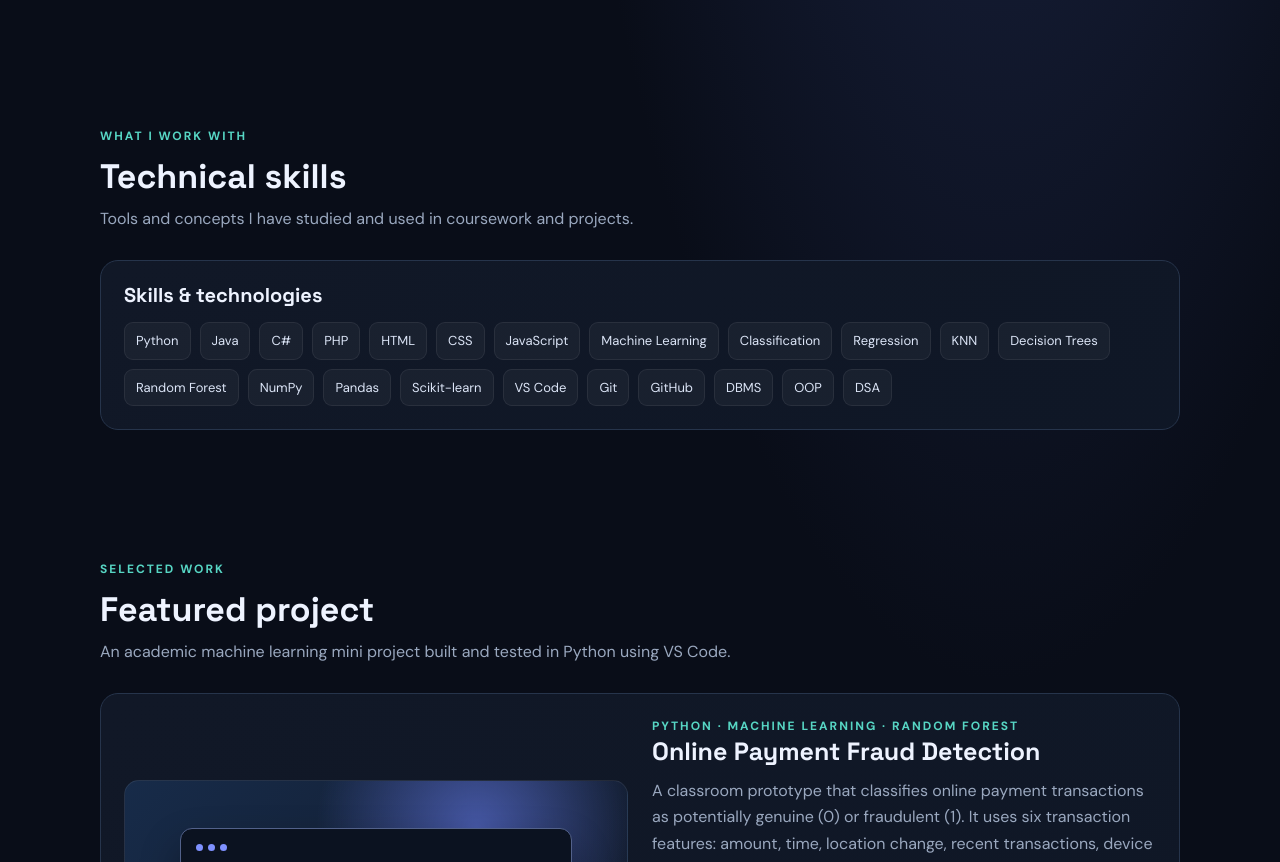
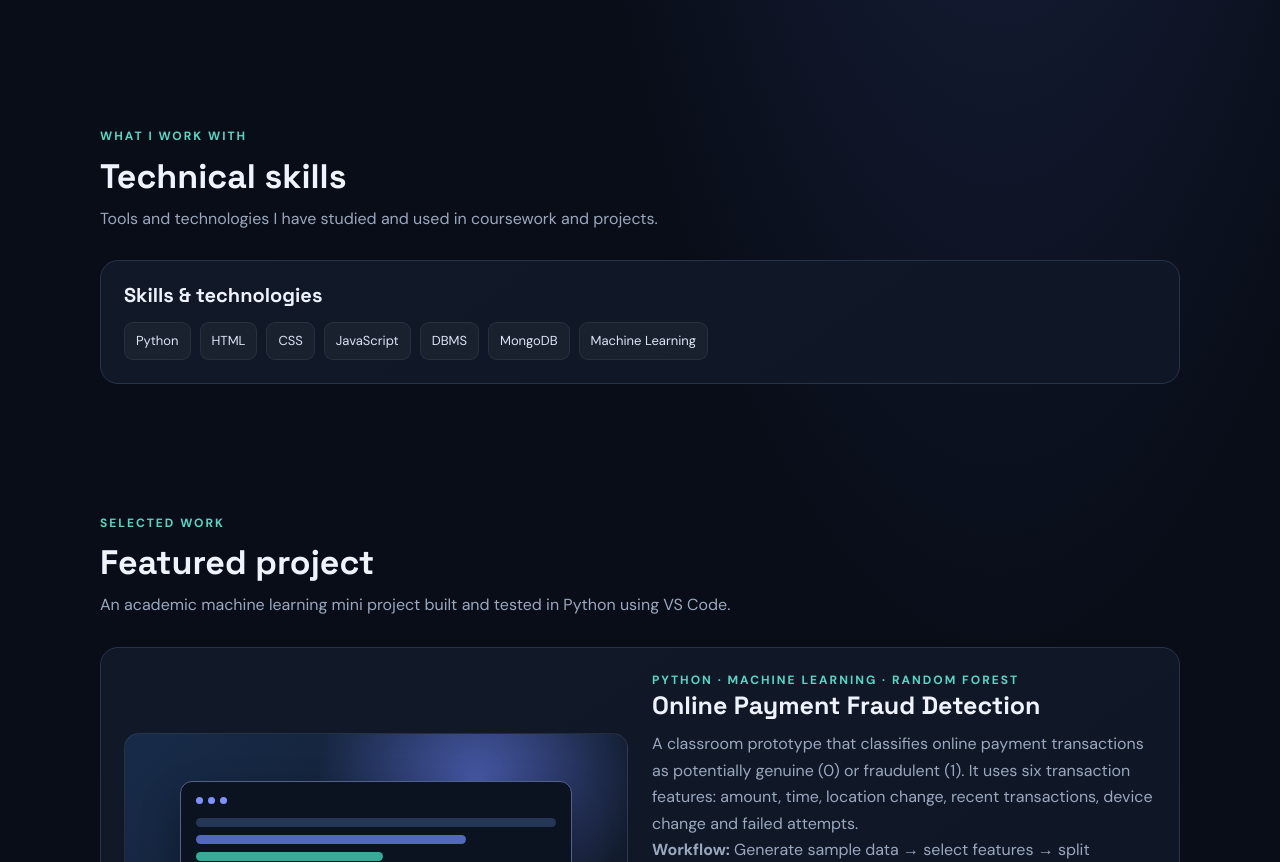
Before and after one commit to thajjumul/thajjumul.github.io, a plain HTML site: page index.html in a window 1280 px wide. Shown: the part 1045-1907 px from the top of the page. Drawn offline with Linux system fonts and the light colour scheme.

Commit message:
Revise skills section and update technologies listed
Updated the skills section to include new technologies and reorganized the content for clarity.

```diff
--- a/index.html
+++ b/index.html
@@ -40,7 +40,26 @@ footer{padding:30px 0;border-top:1px solid var(--line);color:var(--muted);font-s
 <aside class="profile-card"><div class="avatar">T</div><h3>Thajjumul</h3><p>B.Tech CSE — AI &amp; ML</p><div class="mini-stats"><div class="stat"><strong>8.26</strong><small>CGPA</small></div><div class="stat"><strong>2028</strong><small>Graduation</small></div></div></aside>
 </header>
 <section id="about"><div class="section-head"><div class="eyebrow">A little about me</div><h2>Building my skills, one project at a time.</h2><p>Currently in my 3rd year (5th semester) at Uttaranchal University, Dehradun. I’m focused on strengthening my technical foundation and growing as a software and AI/ML professional.</p></div><div class="about-grid"><div class="panel"><h3>Education</h3><div class="education"><h3>Bachelor of Technology</h3><p>Computer Science Engineering — AI &amp; ML<br>Uttaranchal University, Dehradun<br>3rd Year · 5th Semester · CGPA 8.26<br>Expected graduation: 2028</p></div></div><div class="panel"><h3>Career interests</h3><p>Software Development · Artificial Intelligence · Machine Learning · Data Science · Python Development</p></div></div></section>
-<section id="skills"><div class="section-head"><div class="eyebrow">What I work with</div><h2>Technical skills</h2><p>Tools and concepts I have studied and used in coursework and projects.</p></div><div class="panel"><h3>Skills &amp; technologies</h3><div class="skill-list"><span class="tag">Python</span><span class="tag">Java</span><span class="tag">C#</span><span class="tag">PHP</span><span class="tag">HTML</span><span class="tag">CSS</span><span class="tag">JavaScript</span><span class="tag">Machine Learning</span><span class="tag">Classification</span><span class="tag">Regression</span><span class="tag">KNN</span><span class="tag">Decision Trees</span><span class="tag">Random Forest</span><span class="tag">NumPy</span><span class="tag">Pandas</span><span class="tag">Scikit-learn</span><span class="tag">VS Code</span><span class="tag">Git</span><span class="tag">GitHub</span><span class="tag">DBMS</span><span class="tag">OOP</span><span class="tag">DSA</span></div></div></section>
+
+<section id="skills">
+  <div class="section-head">
+    <div class="eyebrow">What I work with</div>
+    <h2>Technical skills</h2>
+    <p>Tools and technologies I have studied and used in coursework and projects.</p>
+  </div>
+  <div class="panel">
+    <h3>Skills &amp; technologies</h3>
+    <div class="skill-list">
+      <span class="tag">Python</span>
+      <span class="tag">HTML</span>
+      <span class="tag">CSS</span>
+      <span class="tag">JavaScript</span>
+      <span class="tag">DBMS</span>
+      <span class="tag">MongoDB</span>
+      <span class="tag">Machine Learning</span>
+    </div>
+  </div>
+</section>
 <section id="projects"><div class="section-head"><div class="eyebrow">Selected work</div><h2>Featured project</h2><p>An academic machine learning mini project built and tested in Python using VS Code.</p></div><div class="panel project"><div class="project-art"><div class="mock-window"><div class="mock-top"><i class="dot"></i><i class="dot"></i><i class="dot"></i></div><div class="bars"><div class="bar"></div><div class="bar"></div><div class="bar"></div><div class="bar"></div></div><p style="font:600 12px 'DM Sans';color:#aebaff;margin:15px 0 0">TRANSACTION RISK · ML MODEL</p></div></div><div><div class="eyebrow">Python · Machine Learning · Random Forest</div><h3>Online Payment Fraud Detection</h3><p>A classroom prototype that classifies online payment transactions as potentially genuine (0) or fraudulent (1). It uses six transaction features: amount, time, location change, recent transactions, device change and failed attempts.</p><p><strong>Workflow:</strong> Generate sample data → select features → split train/test data → train Random Forest → evaluate → predict a new transaction.</p><p><strong>Important:</strong> The project uses synthetic demonstration data. Its results are not evidence of real-world banking accuracy.</p><div class="project-links"><a class="btn primary" href="project/README.md" target="_blank">Project README ↗</a><a class="btn secondary" href="assets/Online_Payment_Fraud_Detection_Source_Code.zip">Download source ZIP ↓</a></div></div></div></section>
 <section id="certifications"><div class="section-head"><div class="eyebrow">Learning &amp; achievements</div><h2>Microsoft Learn</h2><p>I use Microsoft Learn to build my technical knowledge through guided training and hands-on learning activities.</p></div><div class="panel resource"><div class="resource-icon">🏅</div><div><h3>My Microsoft Learn Profile</h3><p>Explore my Microsoft Learn profile, including my learning activity, badges and achievements. My profile currently displays 11 badges and 1 trophy.</p><a class="btn primary" href="https://learn.microsoft.com/en-us/users/thajumulshahhussain-3975" target="_blank" rel="noopener">View Microsoft Learn Profile ↗</a></div></div></section>
 <section id="resume"><div class="section-head"><div class="eyebrow">My profile</div><h2>Resume &amp; project files</h2><p>Download the documents and source files related to my academic project.</p></div><div class="resource-grid">
```
